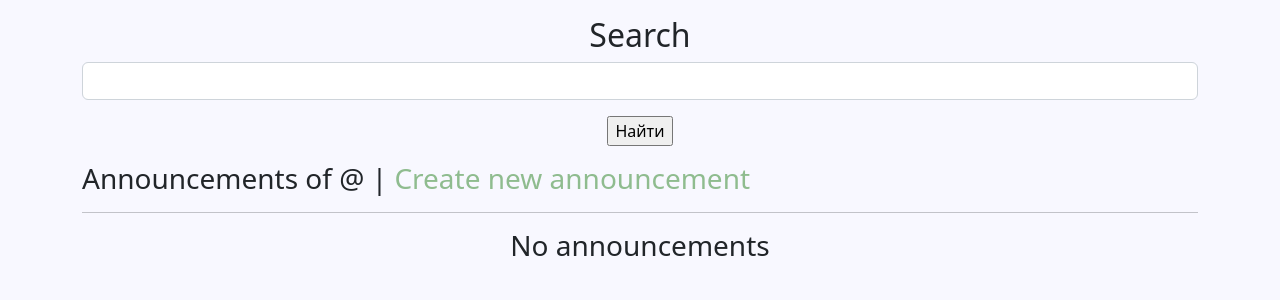
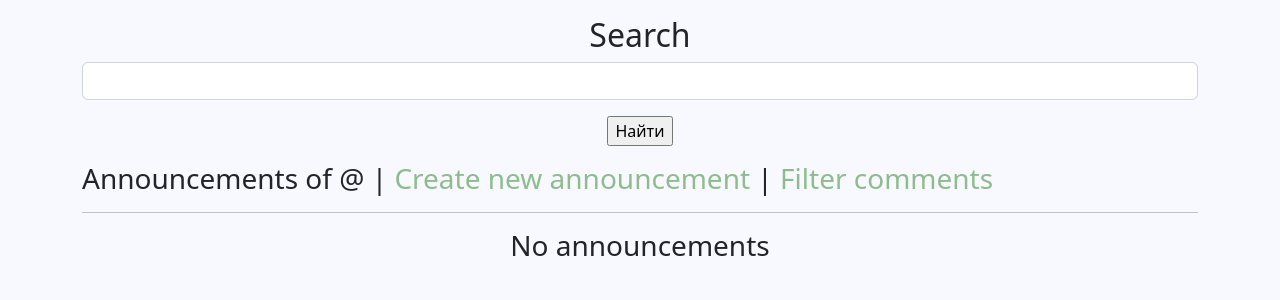
Before and after one commit to IlyacloudDev/django-desk-messages, a Django app: template templates/announcements/announcements_of_user.html in a window 1280 px wide. Shown: the part 56-356 px from the top of the page. Run offline with Django 5.2, Linux system fonts and the light colour scheme; the template is opened without the code that fills it, so the values that code supplies are empty; some libraries are stand-ins or nearby versions.

Commit message:
was added URL for filtering comments of selected announcement current user

```diff
--- a/templates/announcements/announcements_of_user.html
+++ b/templates/announcements/announcements_of_user.html
@@ -21,7 +21,7 @@ Announcements
     </form>
     <p></p>
     <h3 style="text-align: left;">
-        Announcements  of @{{ user.username }} | <a href="{% url 'announcement_create' %}"> Create new announcement </a>
+        Announcements  of @{{ user.username }} | <a href="{% url 'announcement_create' %}"> Create new announcement </a> | <a href="{% url 'comment_list_filter' %}"> Filter comments</a>
     </h3>
     <h3 style="text-align: left;">
     </h3>
```
